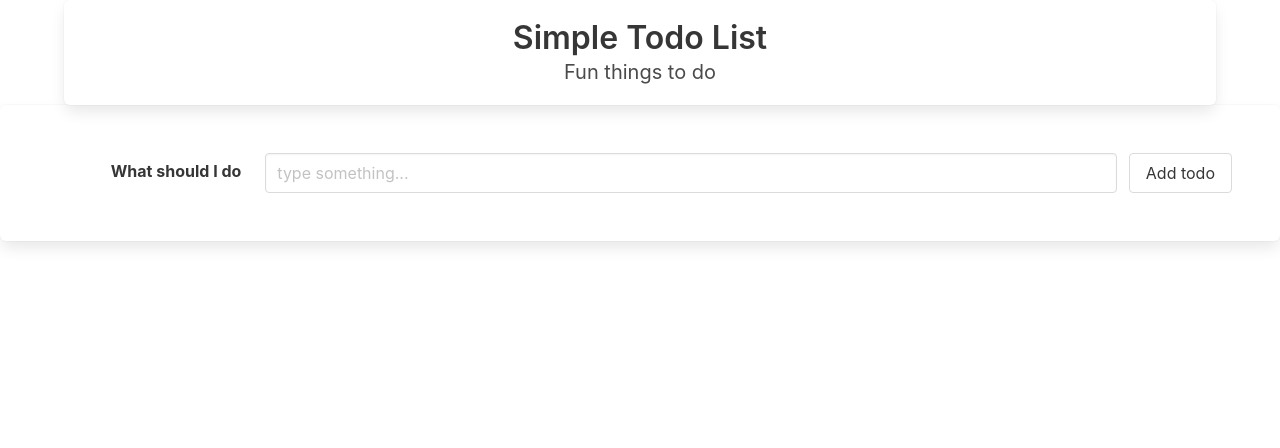
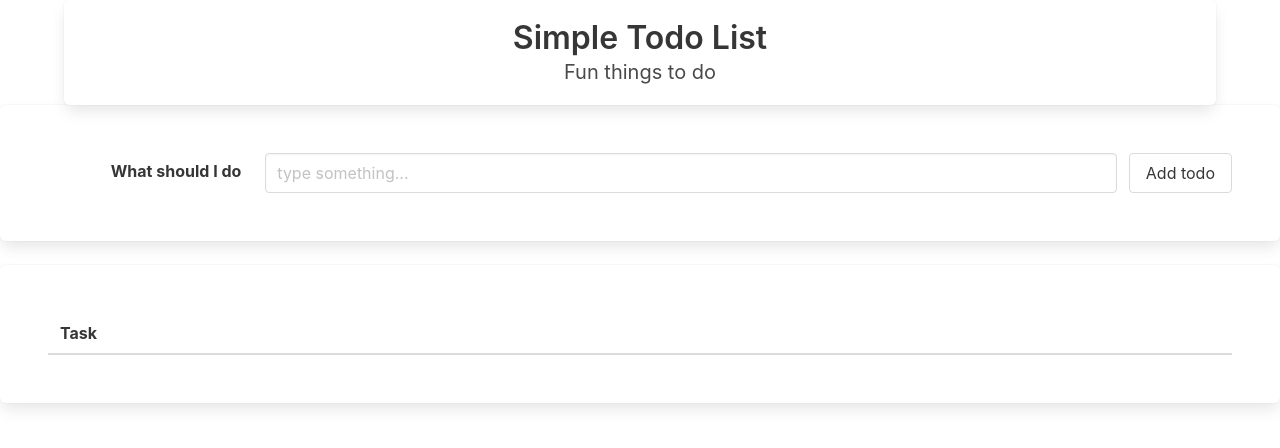
Before and after one commit to AdamMcCarthyCS/Web-App-Development-Y2, a SvelteKit app in the folder 14_Svelte_TodoApp/todo-svelte/: page / in a window 1280 px wide. Shown: the top 448 px of the page. Built offline with nearby package versions, Linux system fonts and the light colour scheme.

Commit message:
feat(todo-table): Add table element to store todos

```diff
--- a/14_Svelte_TodoApp/todo-svelte/src/routes/+page.svelte
+++ b/14_Svelte_TodoApp/todo-svelte/src/routes/+page.svelte
@@ -37,3 +37,15 @@
     </div>
   </div>
 </div>
+
+<!-- Table of todos -->
+ <div class="section box">
+  <table class="table is-fullwidth">
+    <thead>
+      <tr>
+        <th>Task</th>
+      </tr>
+    </thead>
+    <tbody></tbody>
+  </table>
+ </div>
```
